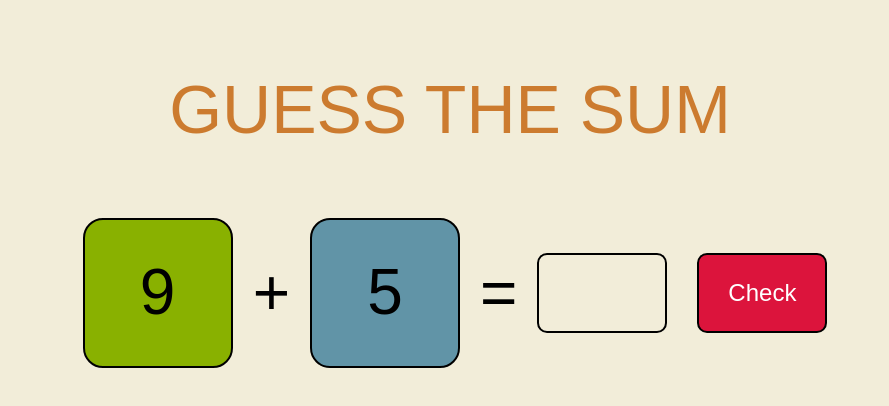
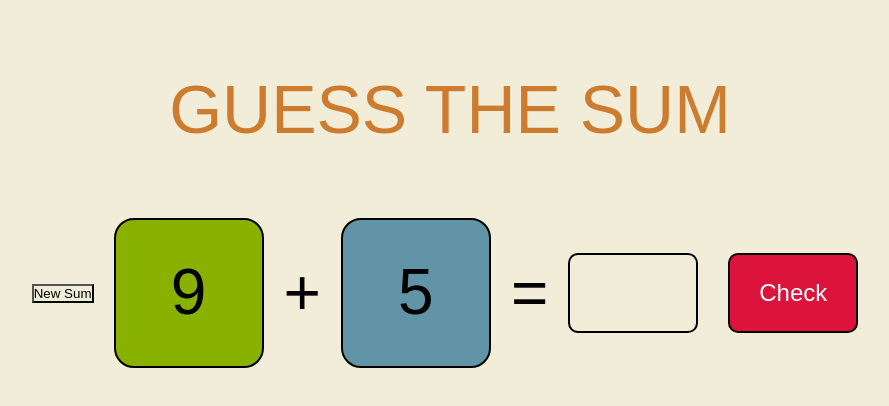
Before and after one commit to xizana/Brain-Trainer, a plain HTML site: page index.html in a window 1280 px wide. Shown: the whole page, without its empty margins (190-1079 px from the left). Drawn offline with Linux system fonts and the light colour scheme.

Commit message:
Update index.html

```diff
--- a/index.html
+++ b/index.html
@@ -11,6 +11,7 @@
     <header>Guess The Sum </header>
 
     <div class="container">
+        <input id="newSum" type="button"  value="New Sum" onClick="location.href=location.href">
         <div id="firstNum"></div>
         <div id="plus">+</div>
         <div id="secondNum"></div>
```
